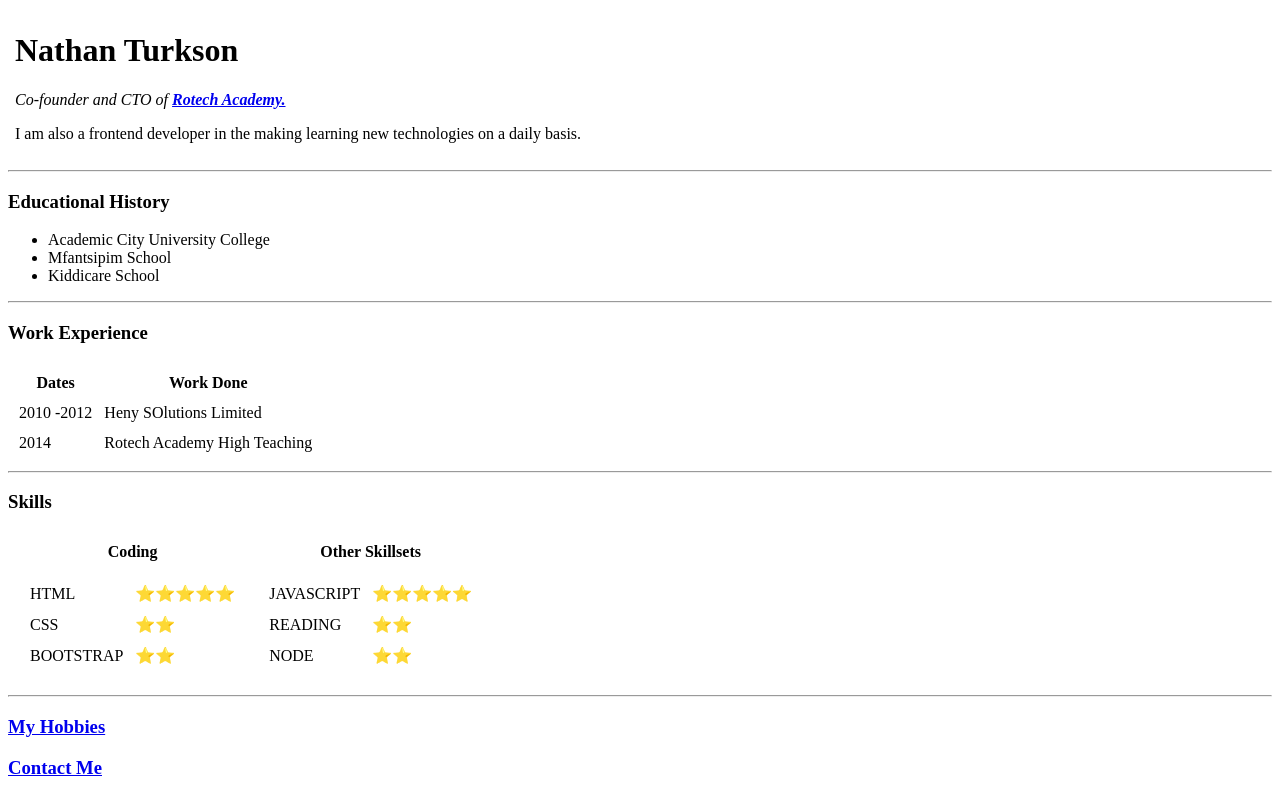
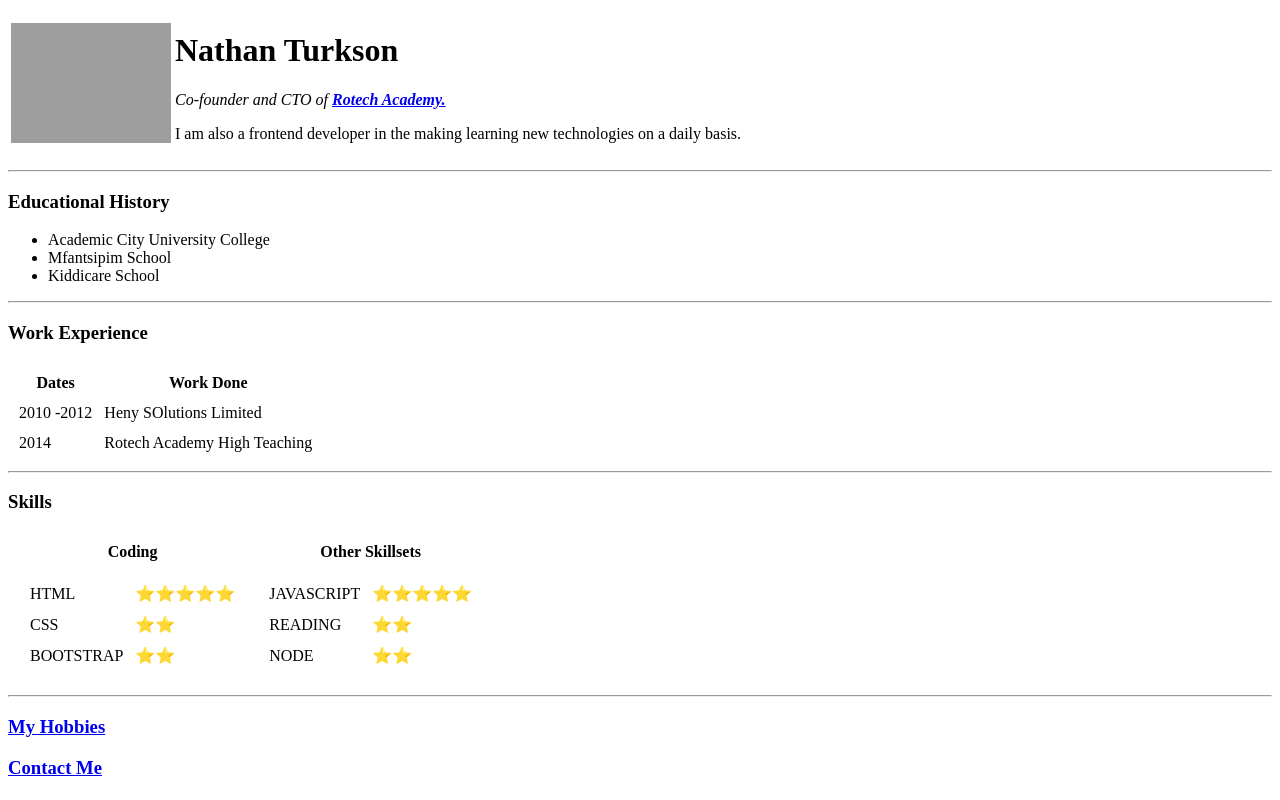
Before and after one commit to nathan-codes/CV, a plain HTML site: page index.html in a window 1280 px wide. Drawn offline with Linux system fonts and the light colour scheme; the site is published under a folder, as on GitHub Pages, so addresses that start at the root find nothing.

Commit message:
image edits

```diff
--- a/index.html
+++ b/index.html
@@ -11,7 +11,7 @@
 
     <table>
         <tr>
-            <td> <img src="/Images/nathan-modified.png" style="width: 10em" alt=""> </td>
+            <td> <img src="Images/nathan-modified.png" style="width: 10em" alt=""> </td>
             <td>
                 <h1>Nathan Turkson</h1>
                 <p> <em> Co-founder and CTO of <strong> <a href="https://rotech-academy.site/contact">Rotech
```
